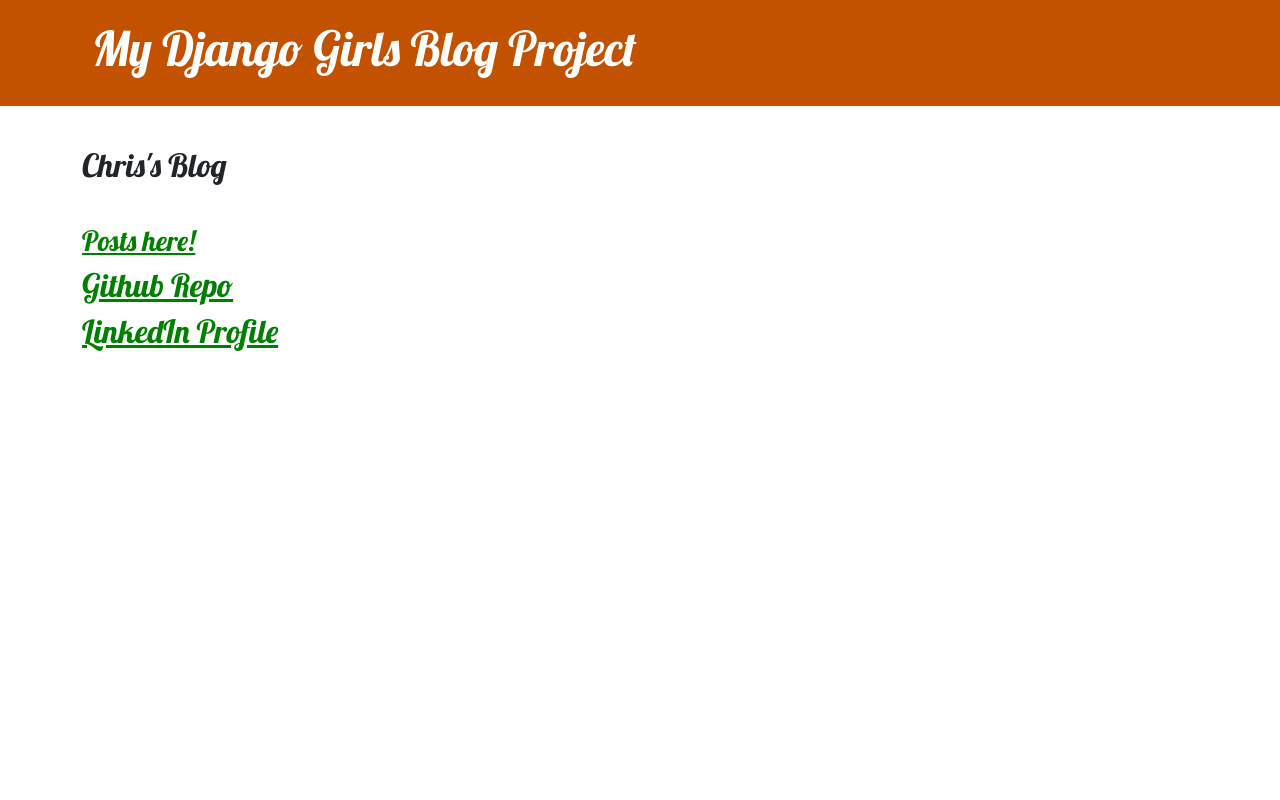
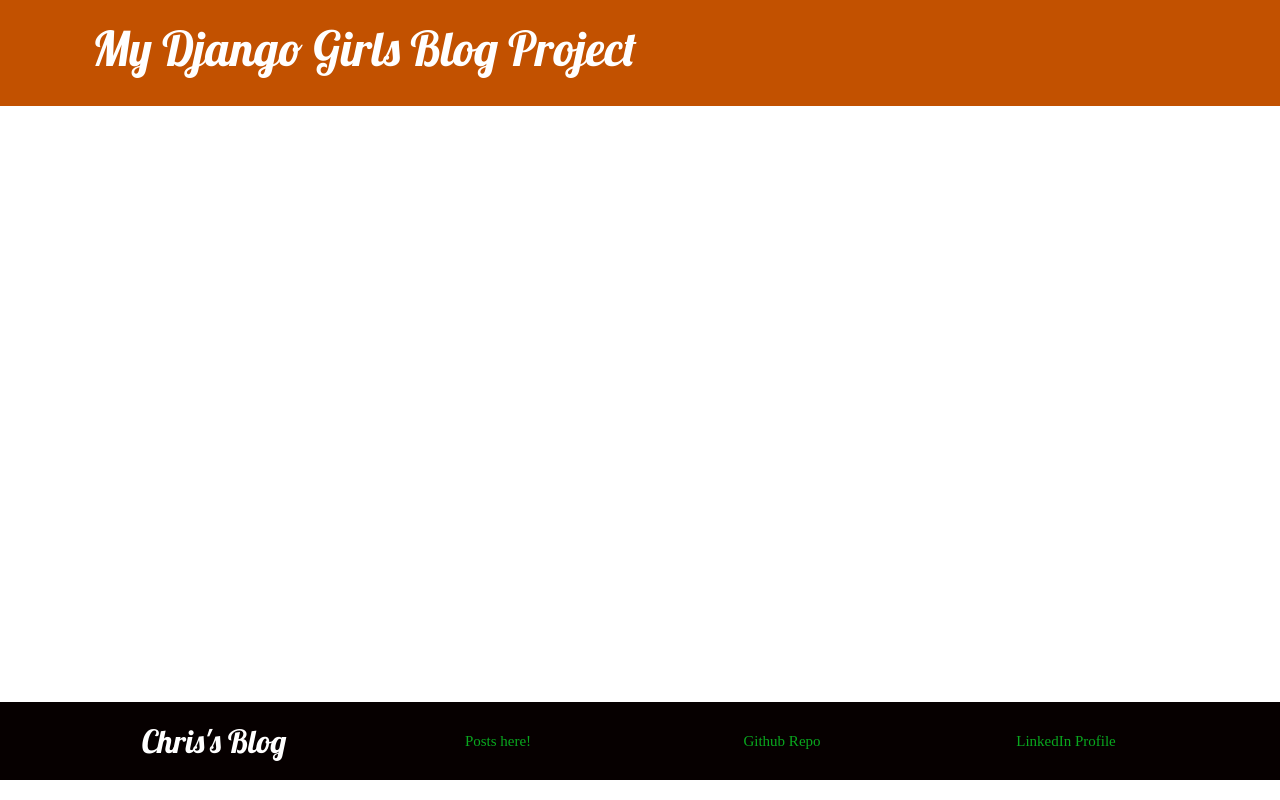
Before and after one commit to MagnusLightwod/projects-personal-25, a Django app: page / in a window 1280 px wide. Run offline with Django 5.2, Linux system fonts and the light colour scheme.

Commit message:
css additions and practice

```diff
--- a/blog/static/css/blog.css
+++ b/blog/static/css/blog.css
@@ -48,6 +48,18 @@ h2,
 h3,
 h4 {
     font-family: 'Lobster', cursive;
+    flex: 1;
+}
+
+.page-footer {
+    margin-top: 40px;
+    background-color: #008000;
+    padding: 20px 20px 20px 40px;
+    margin-bottom: 20px;
+}
+
+h5 {
+    font-family:'Times New Roman', Times, serif
 }
 
 h3 {
@@ -84,11 +96,8 @@ h3 {
 
 .post h2 a,
 .post h3 a,
-.post h2 a:visited,
-.post h3 a:visited,
-.post h3 a:link,
-.post h3 a:hover,
-.post h3 a:active {
+.post h2 a:visited
+{
     color: #008000;
 }
 
@@ -111,3 +120,51 @@ h3 {
     color: #FFFFFF;
     background-color: #C25100;
 }
+
+/* Sticky footer styles */
+body {
+    display: flex;
+    flex-direction: column;
+    min-height: 100vh;
+}
+
+main {
+    flex: 1;
+}
+
+/* Footer styles */
+
+.page-footer {
+    text-align: center;
+    padding: 20px;
+    background-color: #060000;
+}
+.footer-links {
+    display: flex;
+    justify-content: center;
+    align-items: center;
+    gap: 20px;
+    flex-wrap: wrap;
+}
+
+.footer-links h2 {
+    margin: 0;
+    color: #ffffff;
+}
+/* the differnt h1,h2,h3 and stuff can target specific text. h2 above is just the chris blolg */
+.footer-links a,
+.footer-links h3,
+.footer-links h3 a:visited,
+.footer-links h3 a:link,
+.footer-links h3 a:hover,
+.footer-links h3 a:active  {
+    margin: 0;
+    color: #09a71e;
+    font-size: 15px;
+    text-decoration: none;
+    font-family: 'Times New Roman', Times, serif;
+}
+
+.footer-links a:hover {
+    text-decoration-color: #fe0000;
+}
--- a/blog/templates/blog/base.html
+++ b/blog/templates/blog/base.html
@@ -30,6 +30,16 @@
             </div>
         </main>
 
+        <footer class="page-footer">
+            <div class="container">
+                <div class="row">
+                    <div class="col">
+                        {% block footer %}
+                        {% endblock %}
+                    </div>
+                </div>
+            </div>
+        </footer>
     </body>
 </html>
 
--- a/blog/templates/blog/home.html
+++ b/blog/templates/blog/home.html
@@ -2,11 +2,12 @@
 
 {% extends 'blog/base.html' %}
 
-{% block content %}
-    <article class="post">
-        <h2>Chris's Blog</h2>
-        <h3> <a href="{% url 'post_list' %}"> Posts here!</a></h3>
-        <h2> <a href="https://github.com/MagnusLightwod/northeastern">Github Repo</a></h2>
-        <h2> <a href="https://www.linkedin.com/in/christopher-alcantara-164874153/"> LinkedIn Profile</a></h2>
-    </article>
-{% endblock %}`
+{% block footer %}
+    <div class="footer-links">
+        <h2> Chris's Blog </h2>
+        <h3> <a href="{% url 'post_list' %}" > Posts here!</a></h3>
+        <!-- target=_blank = open link in new tab -->
+        <h3> <a href="https://github.com/MagnusLightwod/northeastern" target="_blank">Github Repo</a></h3>
+        <h3> <a href="https://www.linkedin.com/in/christopher-alcantara-164874153/" target="_blank"> LinkedIn Profile</a></h3>
+    </div>
+{% endblock %}
```
